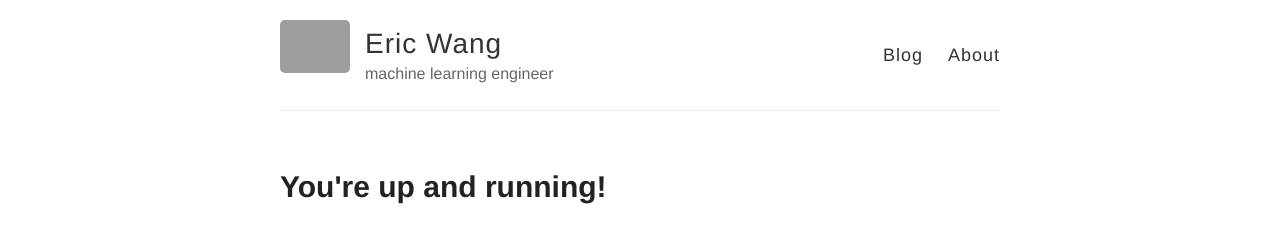
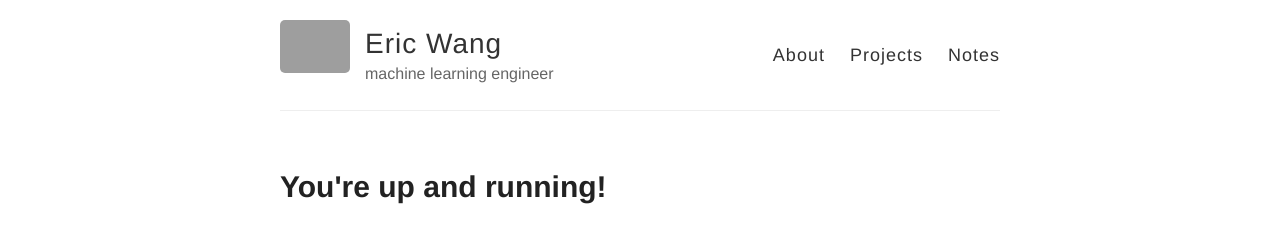
Before and after one commit to eric496/eric496.github.io, a Jekyll site: the page built from index.html, in a window 1280 px wide. Shown: the top 230 px of the page. Built offline with Jekyll 4.4.1, drawn with Linux system fonts in a browser that asks for light colours; grey boxes are pictures that could not be loaded.

Commit message:
change nav bar

```diff
--- a/_layouts/default.html
+++ b/_layouts/default.html
@@ -26,8 +26,9 @@
           </div>
 
           <nav>
-            <a href="{{ site.baseurl }}/">Blog</a>
             <a href="{{ site.baseurl }}/about">About</a>
+	    <a href="{{ site.baseurl }}/projects">Projects</a>
+            <a href="{{ site.baseurl }}/">Notes</a>
           </nav>
         </header>
       </div>
```
